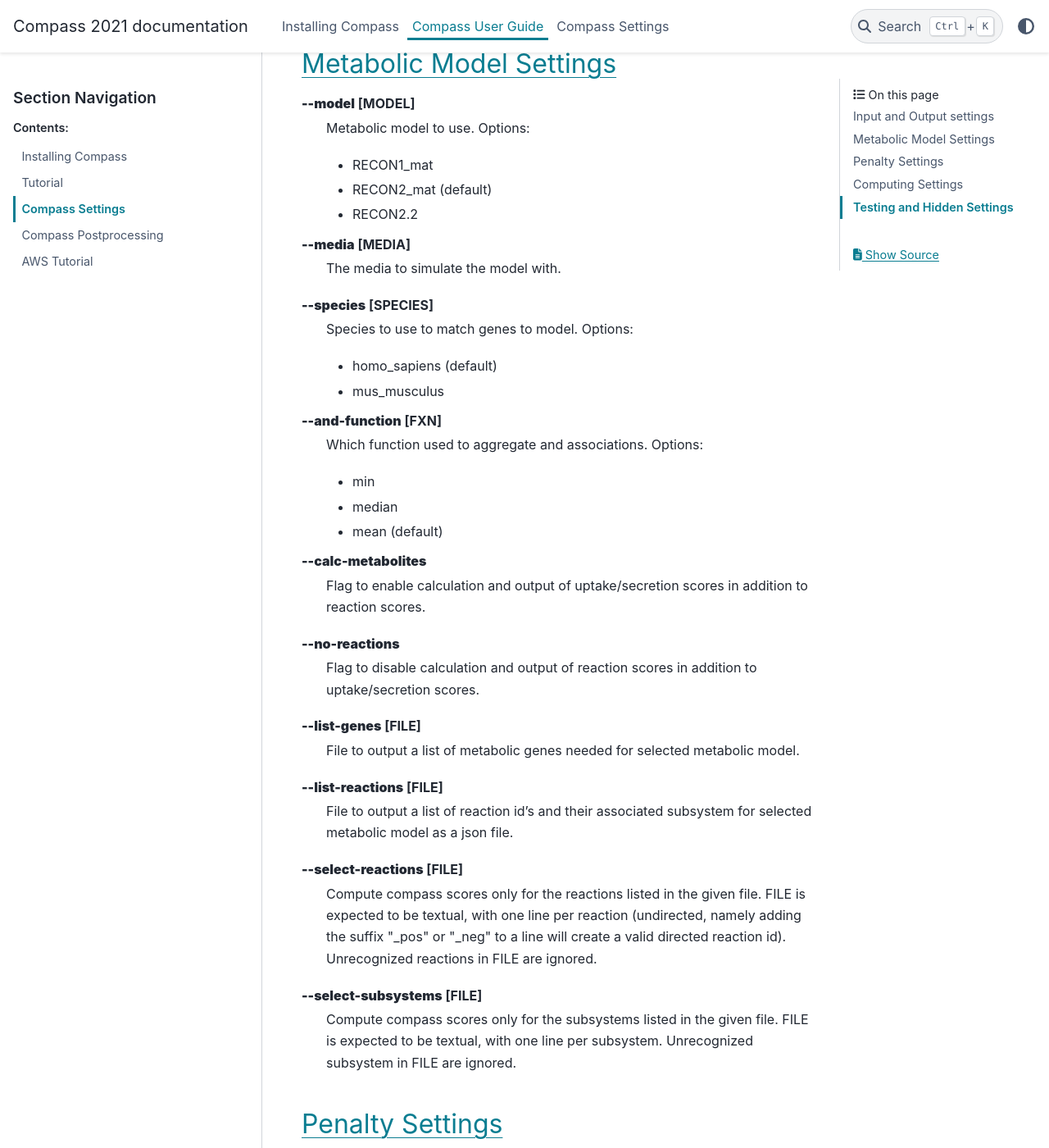
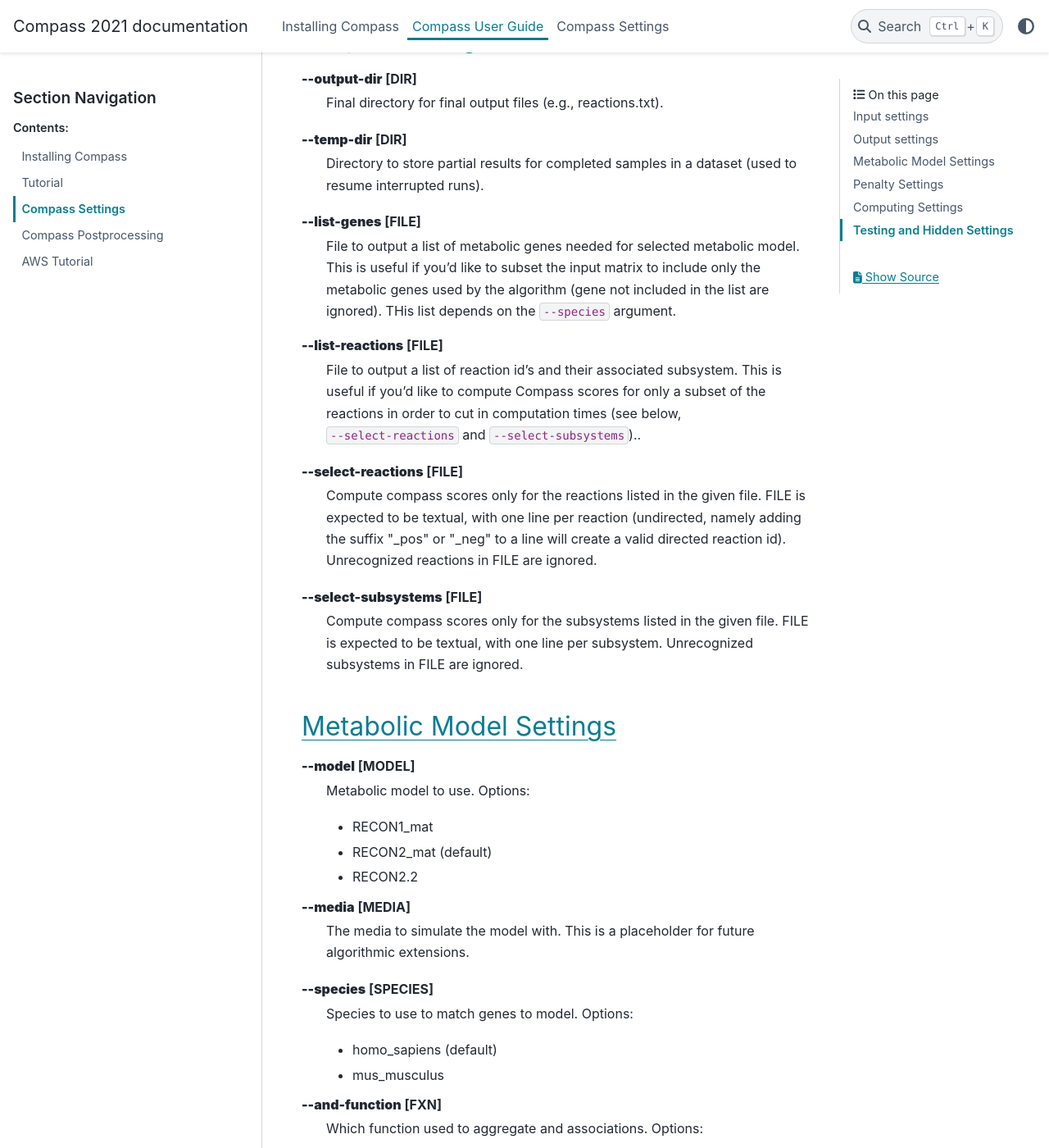
Before and after one commit to YosefLab/Compass, a Sphinx documentation site: the page built from docs_source/source/Compass-Settings.rst, in a window 1280 px wide and 1400 px high, scrolled down 1393 px. Shown: the whole window at 82% size. Built offline with Sphinx 7.4.7 and the PyData theme 0.15.4, drawn with Linux system fonts in a browser that asks for light colours; some of the changed text lies outside the part shown.

Commit message:
edited compass-settings

```diff
--- a/docs_source/source/Compass-Settings.rst
+++ b/docs_source/source/Compass-Settings.rst
@@ -17,8 +17,10 @@
 
 Below we describe the features in more detail:
 
-Input and Output settings
--------------------------
+Input settings
+----------------
+
+*Input gene expression matrix is specified in one of two ways:*
 
 **\-\-data** [FILE]
    File with input gene expression data with rows as genes and columns as samples.
@@ -38,15 +40,46 @@
 
    If the column names file is omitted the samples will be labelled by index.
 
+
+*To view example inputs, use:*
+
+**\-\-example-inputs**
+   Flag for Compass to list the directory where example inputs can be found.
+
+
+
+Output settings
+------------------
+
 **\-\-output-dir** [DIR]
-   Final directory to output concatenated reactions.txt file
+   Final directory for final output files (e.g., reactions.txt).
 
 **\-\-temp-dir** [DIR]
    Directory to store partial results for completed
-   samples in a dataset
+   samples in a dataset (used to resume interrupted runs).
 
-**\-\-example-inputs**
-   Flag for Compass to list the directory where example inputs can be found.
+**\-\-list-genes** [FILE]
+   File to output a list of metabolic genes needed for selected metabolic model.
+   This is useful if you'd like to subset the input matrix to include only the metabolic genes used by the algorithm
+   (gene not included in the list are ignored). THis list depends on the ``--species`` argument.
+
+.. TODO: make sure with Brandon the list depends on the species
+
+**\-\-list-reactions** [FILE]
+   File to output a list of reaction id's and their associated subsystem. This is useful if you'd like to compute Compass scores
+   for only a subset of the reactions in order to cut in computation times (see below, ``--select-reactions`` and ``--select-subsystems``)..
+
+**\-\-select-reactions** [FILE]
+   Compute compass scores only for the reactions listed in the given file.
+   FILE is expected to be textual, with one line per reaction
+   (undirected, namely adding the suffix \"_pos\" or \"_neg\" to a line will create a valid directed reaction id).
+   Unrecognized reactions in FILE are ignored.
+
+**\-\-select-subsystems** [FILE]
+   Compute compass scores only for the subsystems listed in the given file.
+   FILE is expected to be textual, with one line per subsystem.
+   Unrecognized subsystems in FILE are ignored.
+
 
 Metabolic Model Settings
 ------------------------
@@ -59,7 +92,7 @@
    - RECON2.2
 
 **\-\-media** [MEDIA]
-   The media to simulate the model with.
+   The media to simulate the model with. This is a placeholder for future algorithmic extensions.
 
 **\-\-species** [SPECIES]
    Species to use to match genes to model. Options:
@@ -83,22 +116,6 @@
    Flag to disable calculation and output of reaction
    scores in addition to uptake/secretion scores.
 
-**\-\-list-genes** [FILE]
-   File to output a list of metabolic genes needed for selected metabolic model.
-
-**\-\-list-reactions** [FILE]
-   File to output a list of reaction id's and their associated subsystem for selected metabolic model as a json file.
-
-**\-\-select-reactions** [FILE]
-   Compute compass scores only for the reactions listed in the given file.
-   FILE is expected to be textual, with one line per reaction
-   (undirected, namely adding the suffix \"_pos\" or \"_neg\" to a line will create a valid directed reaction id).
-   Unrecognized reactions in FILE are ignored.
-
-**\-\-select-subsystems** [FILE]
-   Compute compass scores only for the subsystems listed in the given file.
-   FILE is expected to be textual, with one line per subsystem.
-   Unrecognized subsystem in FILE are ignored.
 
 
 Penalty Settings
```
Also changed, not shown: other parts of docs_source/source/Compass-Settings.rst (+1 -1 lines), 1 other file.
